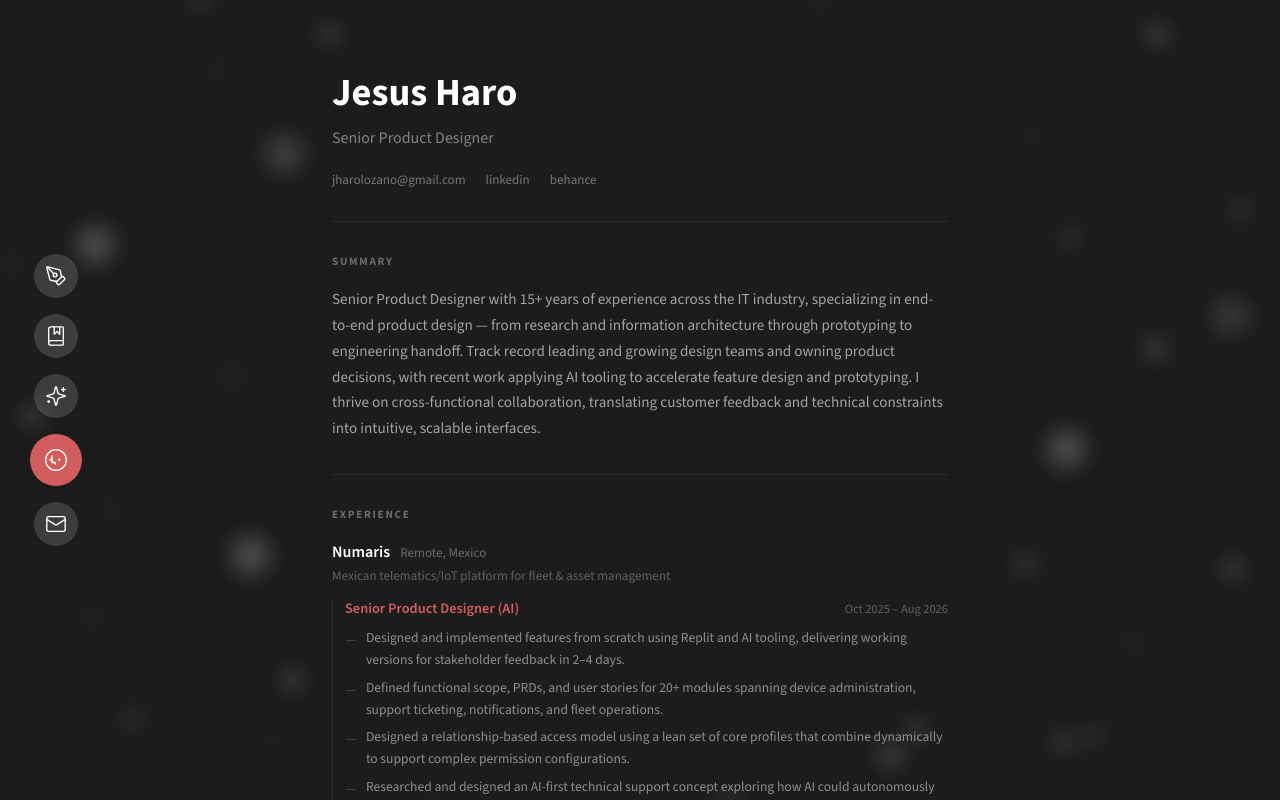
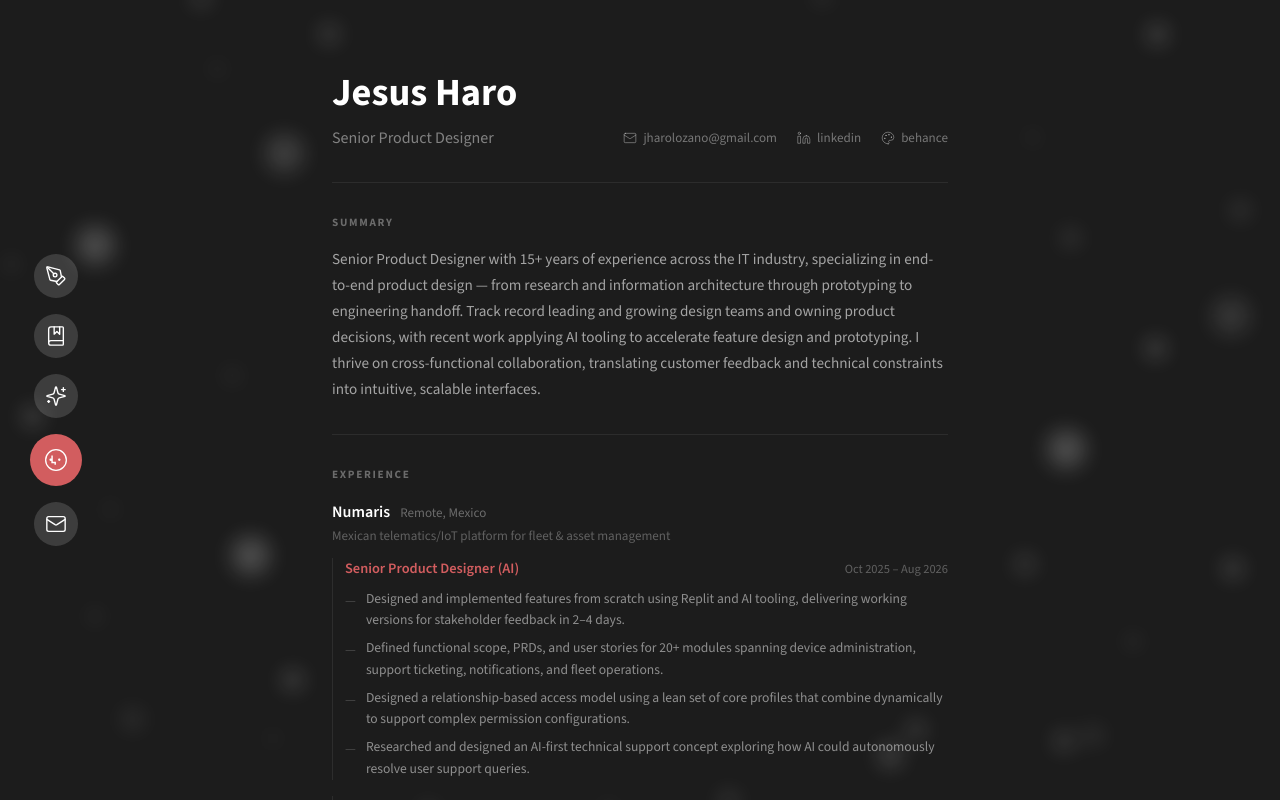
Before and after one commit to jesusharo/portfolio, a React (Vite) app: page /about in a window 1280 px wide. Built offline with nearby package versions, Linux system fonts and the light colour scheme.

Commit message:
feat: align about contact links with role

```diff
--- a/src/app/components/AboutView.tsx
+++ b/src/app/components/AboutView.tsx
@@ -1,5 +1,6 @@
 import { useEffect } from 'react';
 import { motion } from 'motion/react';
+import { Linkedin, Mail, Palette } from 'lucide-react';
 import PageTransition from './PageTransition';
 import { useNetworkState } from '../context/NetworkStateContext';
 
@@ -177,14 +178,15 @@ export default function AboutView() {
             <h1 style={{ fontFamily: "'Source Sans 3', sans-serif", fontSize: '2.4rem', fontWeight: 700, color: 'white', marginBottom: '4px' }}>
               Jesus Haro
             </h1>
-            <p style={{ fontFamily: "'Source Sans 3', sans-serif", fontSize: '1rem', color: 'rgba(255,255,255,0.45)', marginBottom: '20px' }}>
-              Senior Product Designer
-            </p>
-            <div style={{ display: 'flex', gap: '20px', flexWrap: 'wrap' }}>
+            <div className="mb-5 flex flex-wrap items-center justify-between gap-x-6 gap-y-3">
+              <p style={{ fontFamily: "'Source Sans 3', sans-serif", fontSize: '1rem', color: 'rgba(255,255,255,0.45)' }}>
+                Senior Product Designer
+              </p>
+              <div className="ml-auto flex flex-wrap items-center justify-end gap-x-5 gap-y-2">
               {[
-                { label: 'jharolozano@gmail.com', href: 'mailto:jharolozano@gmail.com' },
-                { label: 'linkedin', href: 'https://www.linkedin.com/in/jharolozano/' },
-                { label: 'behance', href: 'https://www.behance.net/haroknow' },
+                { label: 'jharolozano@gmail.com', href: 'mailto:jharolozano@gmail.com', Icon: Mail },
+                { label: 'linkedin', href: 'https://www.linkedin.com/in/jharolozano/', Icon: Linkedin },
+                { label: 'behance', href: 'https://www.behance.net/haroknow', Icon: Palette },
               ].map(link => (
                 <a
                   key={link.href}
@@ -192,6 +194,9 @@ export default function AboutView() {
                   target="_blank"
                   rel="noreferrer"
                   style={{
+                    display: 'inline-flex',
+                    alignItems: 'center',
+                    gap: '6px',
                     fontFamily: "'Source Sans 3', sans-serif",
                     fontSize: '0.82rem',
                     color: 'rgba(255,255,255,0.4)',
@@ -201,9 +206,11 @@ export default function AboutView() {
                   onMouseEnter={e => (e.currentTarget.style.color = 'rgba(255,255,255,0.75)')}
                   onMouseLeave={e => (e.currentTarget.style.color = 'rgba(255,255,255,0.4)')}
                 >
+                  <link.Icon size={14} strokeWidth={1.5} aria-hidden="true" />
                   {link.label}
                 </a>
               ))}
+              </div>
             </div>
           </motion.div>
 
```
